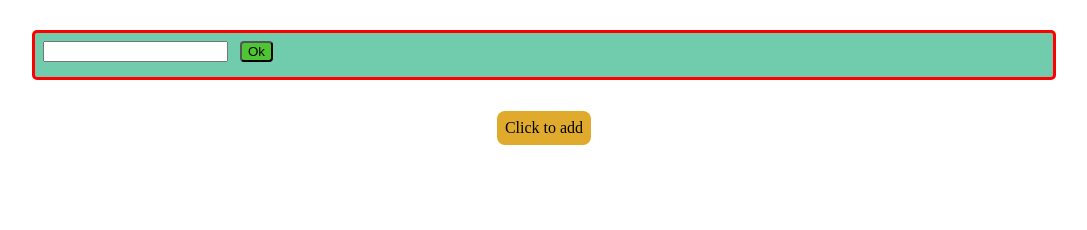
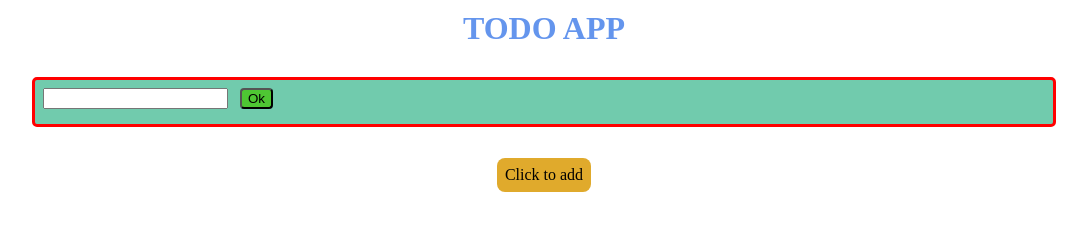
Before and after one commit to NAGARAJANELAN/TODO, a plain HTML site: page index.html in a window 1280 px wide. Shown: the whole page, without its empty margins (96-1183 px from the left). Drawn offline with Linux system fonts and the light colour scheme.

Commit message:
Update index.html

```diff
--- a/index.html
+++ b/index.html
@@ -8,7 +8,7 @@
     <link rel="stylesheet" href="styles.css" />
   </head>
   <body>
-    <!-- <h1>TODO APP</h1> -->
+    <h1>TODO APP</h1>
     <section id="container">
       <div class="taskList">
         <input type="text" name="taskName" />
```
